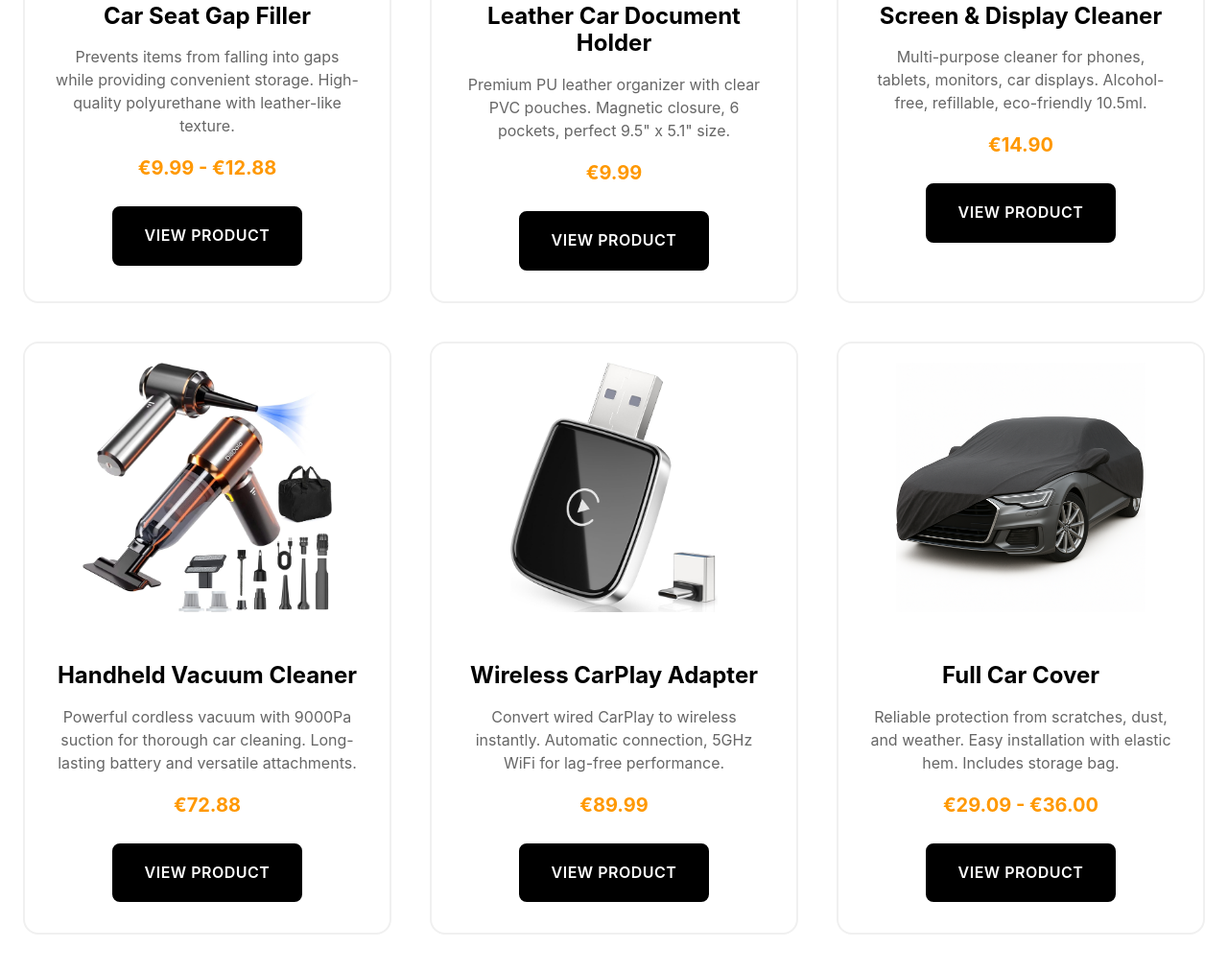
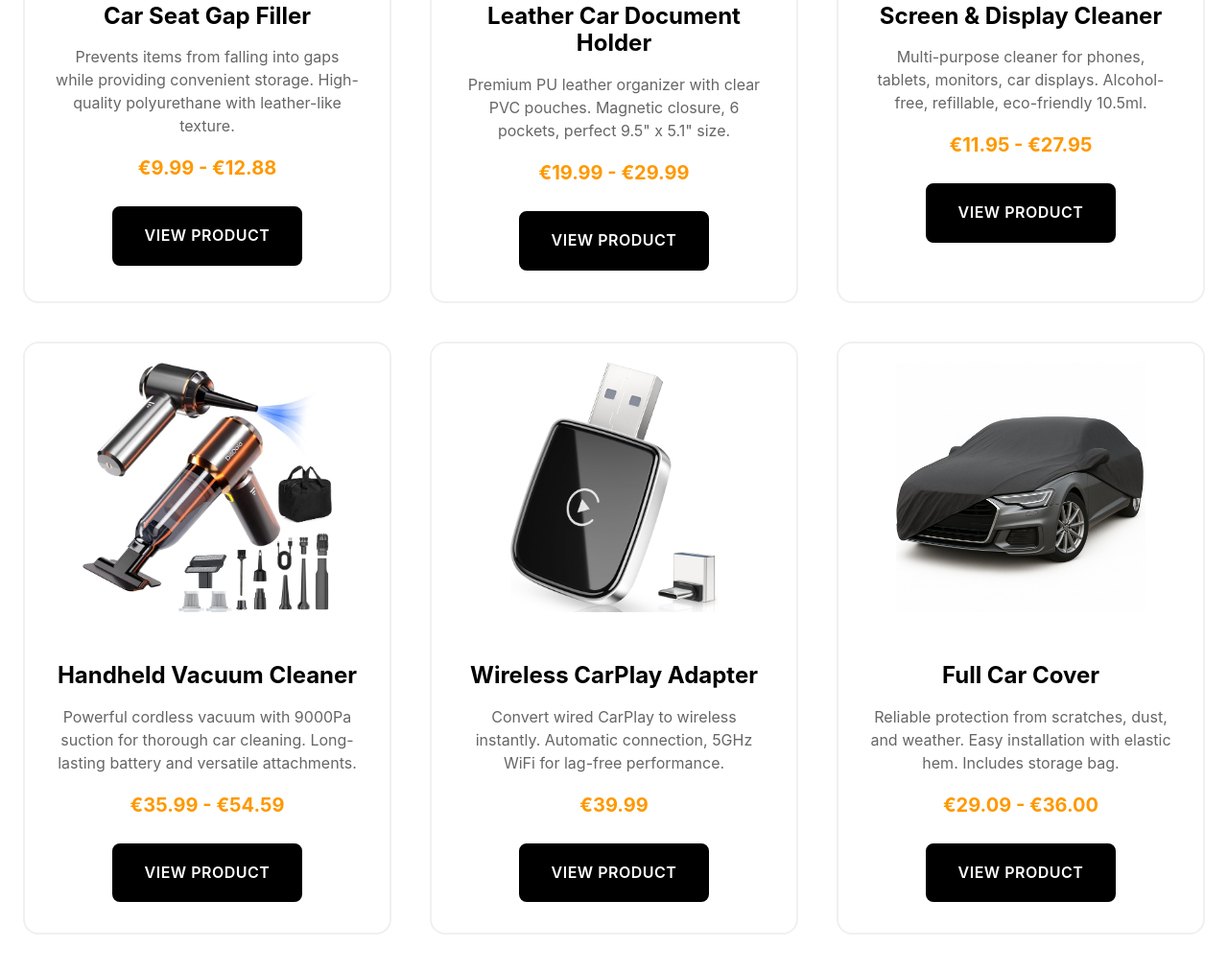
Before and after one commit to syroyay/auto-tech, a plain HTML site: page index.html in a window 1280 px wide. Shown: the part 1493-2506 px from the top of the page at 96% size. Drawn offline with Linux system fonts and the light colour scheme.

Commit message:
correct prices

```diff
--- a/index.html
+++ b/index.html
@@ -812,7 +812,7 @@
                             <div class="product-content">
                                 <h3>Leather Car Document Holder</h3>
                                 <p>Premium PU leather organizer with clear PVC pouches. Magnetic closure, 6 pockets, perfect 9.5" x 5.1" size.</p>
-                                <div class="product-price">€9.99</div>
+                                <div class="product-price">€19.99 - €29.99</div>
                                 <a href="car-registration-holder.html" class="product-button">View
                                     Product</a>
                             </div>
@@ -825,7 +825,7 @@
                             <div class="product-content">
                                 <h3>Screen & Display Cleaner</h3>
                                 <p>Multi-purpose cleaner for phones, tablets, monitors, car displays. Alcohol-free, refillable, eco-friendly 10.5ml.</p>
-                                <div class="product-price">€14.90</div>
+                                <div class="product-price">€11.95 - €27.95</div>
                                 <a href="screen-cleaner.html" class="product-button">View
                                     Product</a>
                             </div>
@@ -838,7 +838,7 @@
                             <div class="product-content">
                                 <h3> Handheld Vacuum Cleaner</h3>
                                 <p>Powerful cordless vacuum with 9000Pa suction for thorough car cleaning. Long-lasting battery and versatile attachments.</p>
-                                <div class="product-price">€72.88</div>
+                                <div class="product-price">€35.99 - €54.59</div>
                                 <a href="handheld-vacuum.html" class="product-button">View Product</a>
                             </div>
                         </div>
@@ -850,7 +850,7 @@
                             <div class="product-content">
                                 <h3>Wireless CarPlay Adapter</h3>
                                 <p>Convert wired CarPlay to wireless instantly. Automatic connection, 5GHz WiFi for lag-free performance.</p>
-                                <div class="product-price">€89.99</div>
+                                <div class="product-price">€39.99</div>
                                 <a href="wireless-carplay.html" class="product-button">View
                                     Product</a>
                             </div>
```
